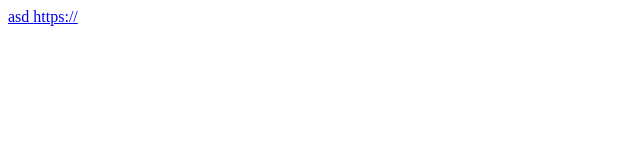
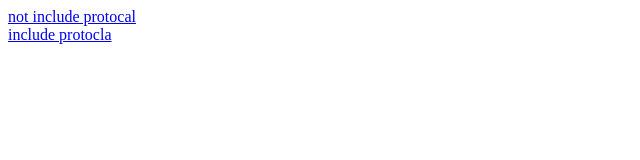
Before and after one commit to antiline/ios-safari-anchor-test, a plain HTML site: page index.html in a window 1280 px wide. Shown: the whole page, without its empty margins (0-640 px from the left). Drawn offline with Linux system fonts and the light colour scheme.

Commit message:
Update index.html

```diff
--- a/index.html
+++ b/index.html
@@ -1,2 +1,7 @@
-<html><body><a href="twitter.com/intent/tweet?text=https://diritto.co.kr/events/4">asd
-</a><a href="https://twitter.com/intent/tweet?text=https://diritto.co.kr/events/4">https://</a></body></html>
+<html>
+  <body>
+    <a href="google.com">not include protocal</a>
+    <br>
+    <a href="https://google.com">include protocla</a>
+  </body>
+</html>
```
